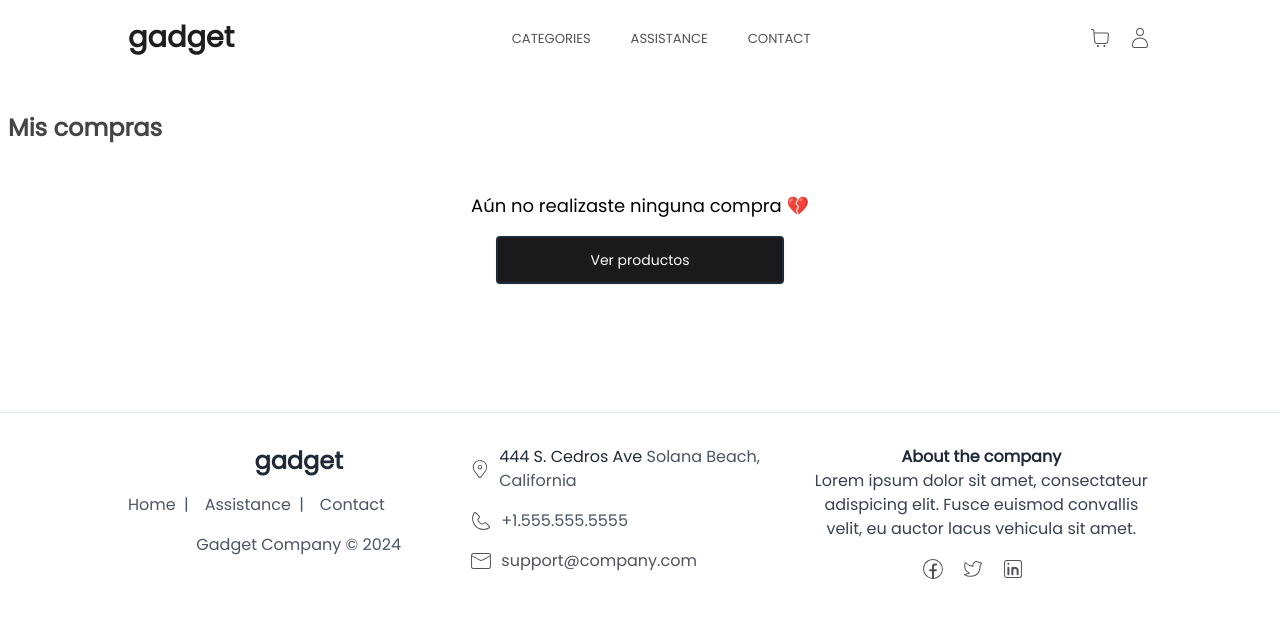
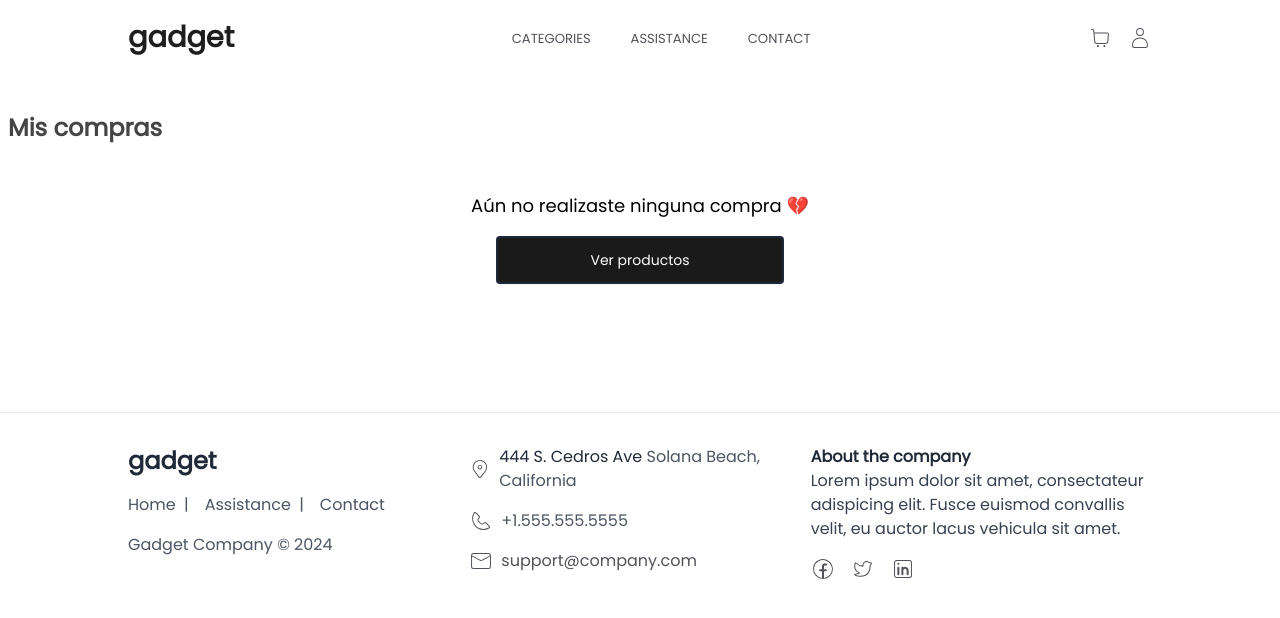
Before and after one commit to euphoricdesign/gadget-ecommerce, a Next.js app in the folder front/: page /purchases in a window 1280 px wide. Shown: the top 618 px of the page. Built offline with nearby package versions, Linux system fonts and the light colour scheme.

Commit message:
Ajustando Footer desktop

```diff
--- a/front/src/components/Footer/Footer.tsx
+++ b/front/src/components/Footer/Footer.tsx
@@ -21,7 +21,7 @@ const Footer: React.FC = () => {
     } bg-white border-t border-slate-200 desktop:py-8 desktop:px-32 mobile:py-8 mobile:px-16 text-left`}>
       <div className="flex flex-wrap justify-between">
         <div className="w-full md:w-1/3">
-          <h3 className="text-2xl font-bold text-gray-800 mb-4 mobile:text-center">
+          <h3 className="text-2xl font-bold text-gray-800 mb-4 desktop:text-start mobile:text-center">
             gadget
           </h3>
           <div className="text-gray-600 mb-4">
@@ -35,7 +35,7 @@ const Footer: React.FC = () => {
               Contact
             </a>
           </div>
-          <p className="text-gray-600 mobile:text-center">Gadget Company © 2024</p>
+          <p className="text-gray-600 desktop:text-start mobile:text-center">Gadget Company © 2024</p>
         </div>
         <div className="w-full md:w-1/3 mt-8 md:mt-0">
           <div className="flex items-center mb-4">
@@ -58,14 +58,14 @@ const Footer: React.FC = () => {
             </p>
           </div>
         </div>
-        <div className="w-full md:w-1/3 mt-8 md:mt-0 mobile:text-center">
+        <div className="w-full md:w-1/3 mt-8 md:mt-0 desktop:text-start mobile:text-center">
           <p className="text-gray-700 mb-4">
             <span className="text-gray-800 font-bold">About the company</span>
             <br />
             Lorem ipsum dolor sit amet, consectateur adispicing elit. Fusce euismod
             convallis velit, eu auctor lacus vehicula sit amet.
           </p>
-          <div className="flex justify-center">
+          <div className="flex desktop:justify-start mobile:justify-center">
             <a href="#" className="mr-4 text-gray-600 hover:text-gray-800">
               <CiFacebook className="text-2xl text-zinc-600" />
             </a>
```
